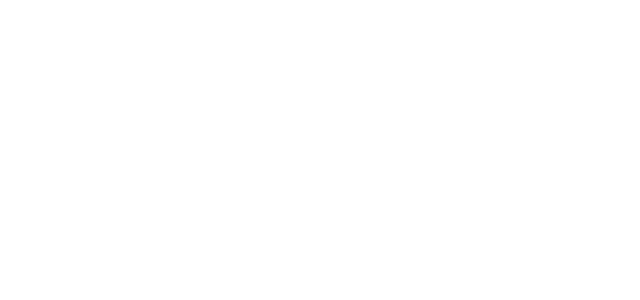
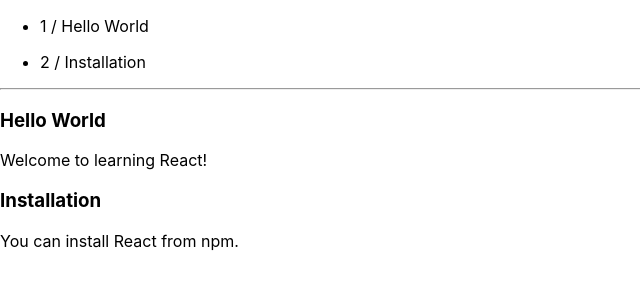
Before and after one commit to ssw3131/study, a React (Create React App) app in the folder react/4/my-app/: page /MainConcept8 in a window 1280 px wide. Shown: the top 300 px of the page, without its empty margins (0-640 px from the left). Built offline with nearby package versions, Linux system fonts and the light colour scheme.

Commit message:
리스트와 Key

```diff
--- a/react/4/my-app/src/AppRouter.js
+++ b/react/4/my-app/src/AppRouter.js
@@ -8,6 +8,7 @@ import MainConcept4 from './MainConcept/MainConcept4';
 import MainConcept5 from './MainConcept/MainConcept5';
 import MainConcept6 from './MainConcept/MainConcept6';
 import MainConcept7 from './MainConcept/MainConcept7';
+import MainConcept8 from './MainConcept/MainConcept8';
 
 function AppRouter() {
   return (
@@ -19,6 +20,7 @@ function AppRouter() {
       <Route path="/MainConcept5" component={MainConcept5} />
       <Route path="/MainConcept6" component={MainConcept6} />
       <Route path="/MainConcept7" component={MainConcept7} />
+      <Route path="/MainConcept8" component={MainConcept8} />
     </Router>
   );
 }
--- a/react/4/my-app/src/AppRouterList.js
+++ b/react/4/my-app/src/AppRouterList.js
@@ -11,6 +11,7 @@ function AppRouterList() {
         <li><Link to="/MainConcept5">5 State와 생명주기</Link></li>
         <li><Link to="/MainConcept6">6 이벤트 처리하기</Link></li>
         <li><Link to="/MainConcept7">7 조건부 렌더링</Link></li>
+        <li><Link to="/MainConcept8">8 리스트와 Key</Link></li>
       </ul>
     </div>
   );
--- /dev/null
+++ b/react/4/my-app/src/MainConcept/MainConcept8.js
@@ -0,0 +1,70 @@
+import React from 'react';
+
+class Sidebar extends React.Component {
+
+  render() {
+    const props = this.props;
+
+    return (
+      <ul>
+        <li>{props.id} / {props.title}</li>
+      </ul>
+    );
+  }
+}
+
+class PostItem extends React.Component {
+
+  render() {
+    const props = this.props;
+
+    return (
+      // <div key={props.key}>
+      // 틀렸습니다! 여기에는 key를 지정할 필요가 없습니다.
+      <div>
+        <h3>{props.title}</h3>
+        <p>{props.content}</p>
+      </div>
+    );
+  }
+}
+
+class Blog extends React.Component {
+
+  render() {
+    const posts = this.props.posts;
+    const SidebarItems = posts.map(
+      post => <Sidebar key={post.id} id={post.id} title={post.title} />
+    );
+    // const PostItems = posts.map(
+    //   post => <PostItem key={post.id} title={post.title} content={post.content} />
+    // );
+    // JSX 안에서 표현식을 사용할 수 도 있다
+
+    return (
+      <div>
+        {SidebarItems}
+        <hr />
+        {posts.map(
+          post => <PostItem key={post.id} title={post.title} content={post.content} />
+        )}
+      </div>
+    );
+  }
+}
+
+const posts = [
+  { id: 1, title: 'Hello World', content: 'Welcome to learning React!' },
+  { id: 2, title: 'Installation', content: 'You can install React from npm.' }
+];
+
+class MainConcept8 extends React.Component {
+
+  render() {
+    return (
+      <Blog posts={posts} />
+    );
+  }
+}
+
+export default MainConcept8;
```
